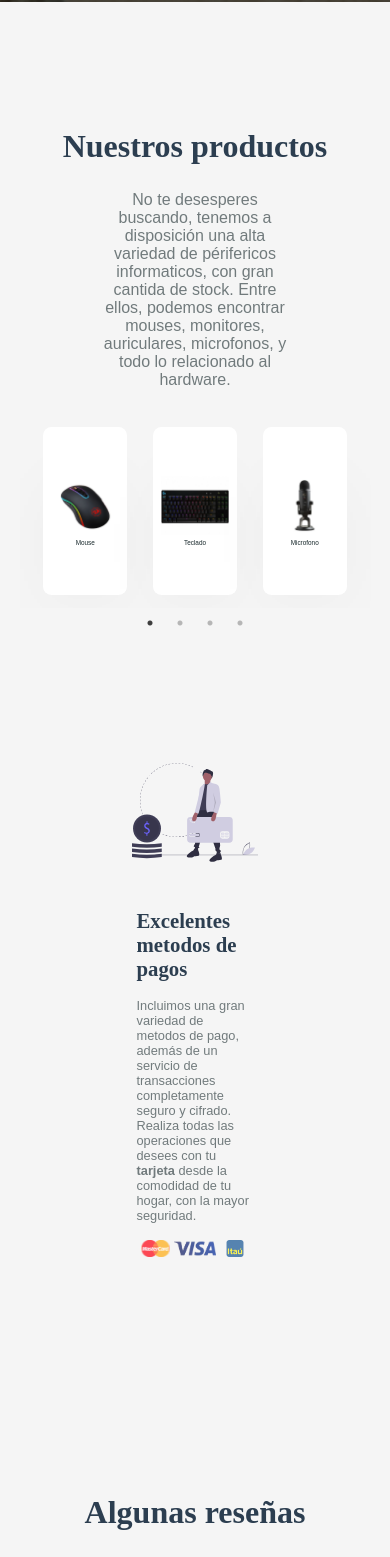
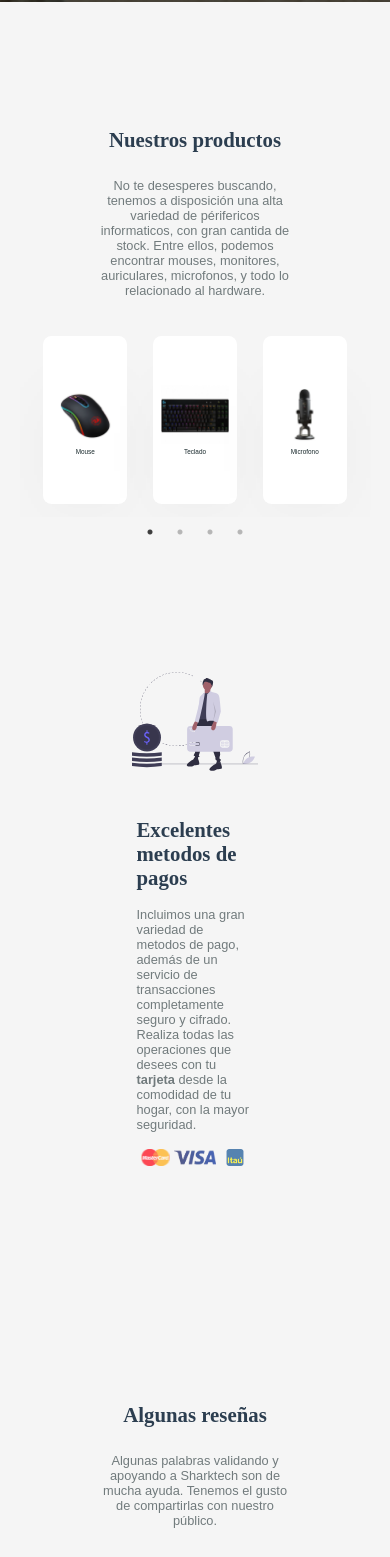
Before and after one commit to MarcosCianzio/sharktech, a React (Create React App) app: page / in a window 390 px wide. Shown: the part 800-2357 px from the top of the page. Built offline with nearby package versions, Linux system fonts and the light colour scheme.

Commit message:
third update

```diff
--- a/src/assets/css/Diseño.css
+++ b/src/assets/css/Diseño.css
@@ -116,3 +116,20 @@
     }
 
 }
+@media only screen and (max-height: 670px){
+    .informacion-diseño-descripcion{
+
+        font-size: 0.6em;
+
+    }
+    .contenedor-diseño{
+        margin-top: 6vh;
+    }
+}
+@media only screen and (max-height: 670px){
+
+    .contenedor-diseño{
+        margin-top: 20vh;
+    }
+
+}
--- a/src/assets/css/Footer.css
+++ b/src/assets/css/Footer.css
@@ -113,3 +113,43 @@
 
     }
 }
+@media only screen and (max-width: 550px){
+    .footer-contenedor{
+        margin-top: 4vh;
+    }
+}
+@media only screen and (max-height: 670px){
+
+    .descripcion-footer-contenedor{
+
+        font-size: 0.3em;
+        width: 75%;
+
+    }
+    .copyright{
+
+        font-size: 0.3em;
+
+    }
+    .direccion-titulo{
+
+        font-size: 0.4em;
+
+    }
+    .telefono-titulo{
+
+        font-size: 0.4em;
+
+    }
+    .direccion{
+
+        font-size: 0.3em;
+
+    }
+    .telefono{
+
+        font-size: 0.3em;
+
+    }
+
+}
--- a/src/assets/css/Pagos.css
+++ b/src/assets/css/Pagos.css
@@ -2,11 +2,11 @@
 
     display: flex;
     flex-direction: column;
+    margin-top: 15vh;
 
 }
 .contenedor-pagos{
 
-    margin-top: 15vh;
     width: 100%;
     height: 60vh;
 
@@ -140,3 +140,24 @@
     }
 
 }
+@media only screen and (max-height: 670px){
+    .informacion-pagos-descripcion{
+
+        font-size: 0.6em;
+
+    }
+    .contenedor-padre-pagos{
+
+    margin-top: 25vh;
+
+    }
+}
+@media only screen and (max-height: 670px){
+
+    .contenedor-padre-pagos{
+
+        margin-top: 35vh;
+
+        }
+
+}
--- a/src/assets/css/SliderReseñas.css
+++ b/src/assets/css/SliderReseñas.css
@@ -177,6 +177,36 @@
 
     }
 }
+@media only screen and (max-width: 1024px){
+    .reseñas{
+
+        font-size: 1.4em;
+
+    }
+    .descripcion-reseñas{
+
+        font-size: 0.9em;
+
+    }
+}
+@media only screen and (max-width: 630px){
+    .reseñas{
+
+        font-size: 1.2em;
+
+    }
+    .descripcion-reseñas{
+
+        font-size: 0.8em;
+
+    }
+}
+@media only screen and (max-width: 550px){
+    .reseñas{
+
+        font-size: 1.3em;
+    }
+}
 @media only screen and (max-width: 1110px){
     .reseña{
 
@@ -330,3 +360,31 @@
     }
 
 }
+@media only screen and (max-height: 670px){
+    .reseña{
+
+        height: 23vh;
+
+    }
+    .descripcion{
+
+        font-size: 0.02em;
+
+    }
+    .nombre-usuario{
+        font-size: 0.3em;
+    }
+    .Slider-reseñas{
+
+        margin-top: 4vh;
+    }
+}
+@media only screen and (max-height: 670px){
+
+    .slider-contenedor-reseñas{
+
+        margin-top: 35vh;
+
+        }
+
+}
--- a/src/assets/css/SliderView.css
+++ b/src/assets/css/SliderView.css
@@ -218,3 +218,44 @@ img{
     }
 
 }
+@media only screen and (max-width: 1024px){
+    .nuestros-productos{
+
+        font-size: 1.4em;
+
+    }
+    .descripcion-nuestros-productos{
+
+        font-size: 0.9em;
+
+    }
+}
+@media only screen and (max-width: 630px){
+    .nuestros-productos{
+
+        font-size: 1.2em;
+
+    }
+    .descripcion-nuestros-productos{
+
+        font-size: 0.8em;
+
+    }
+}
+@media only screen and (max-width: 550px){
+    .nuestros-productos{
+
+        font-size: 1.3em;
+    }
+
+}
+@media only screen and (max-height: 670px){
+
+    .descripcion-nuestros-productos{
+
+        font-size: 0.6em;
+
+    }
+
+
+}
```
